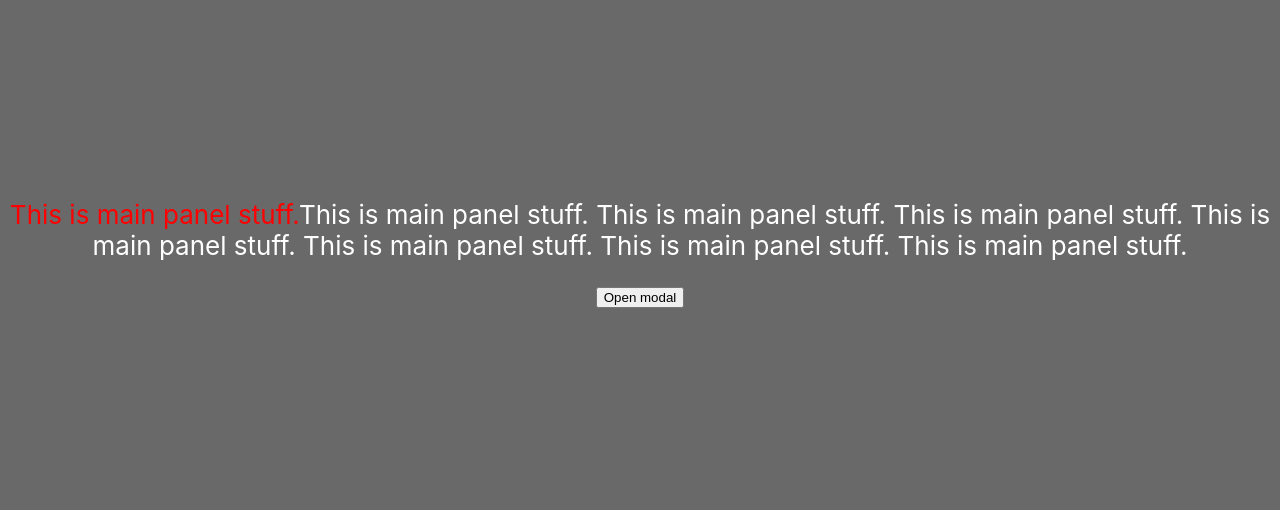
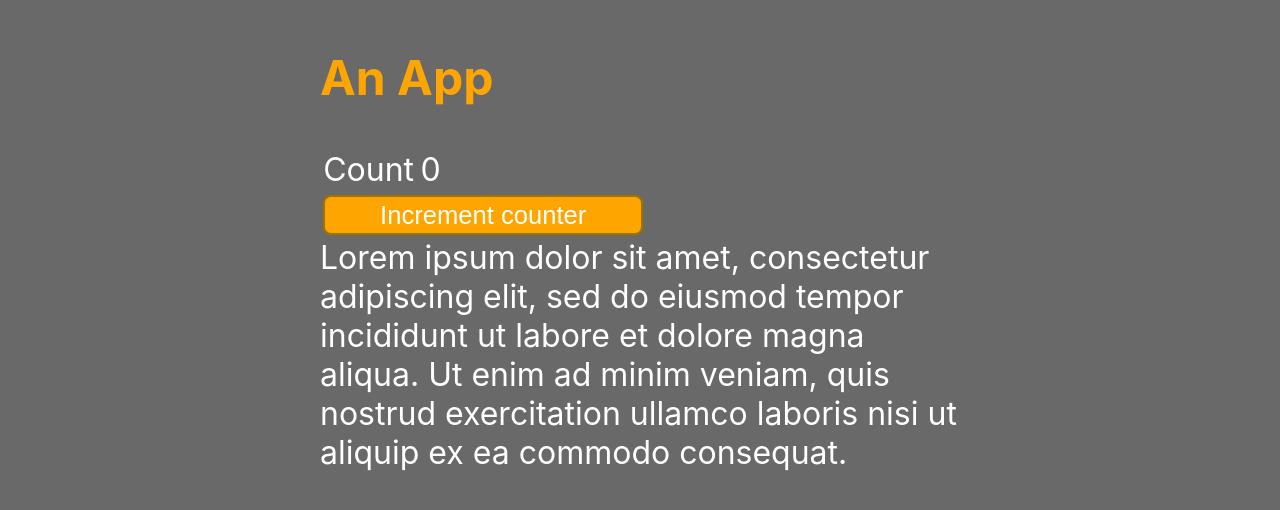
Before and after one commit to mauget/styled-modal, a React (Create React App) app: page / in a window 1280 px wide. Shown: the part 160-670 px from the top of the page. Built offline with nearby package versions, Linux system fonts and the light colour scheme.

Commit message:
Refactor; use counter increment for confirmand

```diff
--- a/src/App.css
+++ /dev/null
@@ -1,15 +0,0 @@
-.App {
-  text-align: center;
-  background-color: dimgray;
-  min-height: 100vh;
-  display: flex;
-  flex-direction: column;
-  align-items: center;
-  justify-content: center;
-  font-size: calc(10px + 2vmin);
-  color: white;
-}
-
-.App-link {
-  color: #61dafb;
-}
--- a/src/App.jsx
+++ b/src/App.jsx
@@ -1,26 +1,58 @@
 import React, {useState} from 'react';
-import './App.css';
-import ConfirmationModal from './styled/ConfirmationModal';
-import * as Pos from  './styled/ConfirmationModal';
+import styled from "styled-components";
+import ConfirmationModal from './ConfirmationModal';
+import * as Pos from './ConfirmationModal';
+import Counter from "./Counter";
 
-function handleMainClick() {
-    window.alert('Clicked main panel item');
-}
+const StyledApp = styled.div`
+  display: flex;
+  flex-direction: column;
+  align-items: center;
+  justify-content: center;
+  text-align: center;
+  background-color: dimgray;
+  min-height: 100vh;
+  font-size: 2.0rem;
+  color: white;
+`;
 
-function actOnModalResult(arg) {
-    console.warn(`Modal result: ${arg}`);
-    if (arg){
-        setTimeout(() => alert('Delete action placeholder'), 0);
-    }
-}
+const StyledPane = styled.div`
+  display: flex;
+  flex-direction: column;
+  align-items: start;
+  text-align: left;
+  margin: 4rem;
+  width: 50%;
+`;
+
+const StyledHeader = styled.h2`
+    color: orange;
+`;
+
+const StyledAppButton = styled.button`
+  background-color: orange;
+  color: white;
+  border: solid 2px #9f7500;
+  border-radius: 8px;
+  width: 20rem;
+  padding: 0.2rem;
+  margin: 0.2rem;
+  font-size: 1.6rem;
+`;
 
 function App() {
+    const [count, setCount] = useState(0);
     const [show, setShow] = useState(false);
-    const itemName = 'item one';
     const showModal = () => {
         setShow(true);
     };
 
+    const actOnModalResult = (arg) => {
+        console.warn(`Modal result: ${arg}`);
+        if (arg) {
+            setCount((prevCount) => prevCount + 1);
+        }
+    }
     const hideModal = (arg) => {
         setShow(false);
         actOnModalResult(arg);
@@ -28,20 +60,25 @@ function App() {
 
     return (
         <>
-            <div className="App">
-                <p><span style={{color: 'red', cursor: 'pointer'}}
-                         onClick={handleMainClick}>This is main panel stuff.</span>
-                    This is main panel stuff. This
-                    is main panel stuff. This is main panel stuff. This is
-                    main panel stuff. This is main panel stuff. This is main
-                    panel stuff. This is main panel stuff.</p>
-                <button type="button" onClick={showModal}>
-                    Open modal
-                </button>
-            </div>
-            <ConfirmationModal show={show} headerText="Confirm delete item?"
-                               handleClose={hideModal} openPos={Pos.CM_TOP_CENTER}>
-                {`Permanently delete "${itemName}"?`}
+            <StyledApp>
+                <StyledPane>
+                    <StyledHeader>An App</StyledHeader>
+                    <Counter labelText="Count" numericValue={count}/>
+                    <StyledAppButton type="button" onClick={showModal}>Increment counter</StyledAppButton>
+                    <div>
+                        Lorem ipsum dolor sit amet, consectetur adipiscing elit, sed do eiusmod
+                        tempor incididunt ut labore et dolore magna aliqua. Ut enim ad minim veniam,
+                        quis nostrud exercitation ullamco laboris nisi ut aliquip ex ea commodo
+                        consequat.
+                    </div>
+                </StyledPane>
+            </StyledApp>
+            <ConfirmationModal
+                show={show}
+                headerText="Confirmation"
+                handleClose={hideModal}
+                openPos={Pos.CM_CENTER_CENTER}>
+                {`Increment count "${count}"?`}
             </ConfirmationModal>
         </>
     );
--- a/src/styled/ConfirmationModal/ConfirmationModalImpl.jsx
+++ b/src/ConfirmationModal/ConfirmationModalImpl.jsx
@@ -61,10 +61,11 @@ const Button = styled.button`
     width: 5.0rem;
     padding: 0.2rem;
     margin: 0.2rem;
+    font-size: 1rem;
 `;
 
 const Header = styled.div`
-    font-size: calc(9px + 2vmin);
+    font-size: 2.4rem;
     color: rgba(0,0,139, 0.7);;
 `;
 
@@ -83,7 +84,7 @@ const ButtonBar = styled.div`
 `;
 
 const Slot = styled.div`
-    font-size: medium;
+    font-size: 1.6rem;
     color: inherit;
 `;
 
@@ -94,7 +95,7 @@ export default function ConfirmationModalImpl(props) {
         headerText, // text
         detailText, // html / inner text
         openPos // symbol for placement
-    } = {...props};
+    } = { ...props };
 
     const sendYes = () => handleClose(true);
 
@@ -114,14 +115,13 @@ export default function ConfirmationModalImpl(props) {
         </Model>
     );
 }
-
-ConfirmationModalImpl.defaultProps = {
+ConfirmationModalImpl.propTypes = {
     handleClose: PropTypes.func.isRequired,
-    show: PropTypes.bool,
+    show: PropTypes.bool.isRequired,
     headerText: PropTypes.string.isRequired,
     detailText: PropTypes.oneOfType([
         PropTypes.string,
         PropTypes.element
     ]).isRequired,
     openPos: PropTypes.symbol.isRequired
-}
+};
--- /dev/null
+++ b/src/Counter.jsx
@@ -0,0 +1,32 @@
+import React from 'react';
+import PropTypes from 'prop-types';
+import styled from "styled-components";
+
+const StyledCounter = styled.div`
+  display: flex;
+`;
+
+const StyledLabel = styled.div`
+  margin: 0.2rem;
+`;
+
+const StyledValue = styled.div`
+  margin: 0.2rem;
+`;
+
+export default function Counter({ labelText, numericValue }) {
+    return (
+        <StyledCounter>
+            <StyledLabel>{ labelText }</StyledLabel>
+            <StyledValue>{ numericValue }</StyledValue>
+        </StyledCounter>
+    );
+};
+Counter.propTypes = {
+    labelText: PropTypes.string,
+    numberValue: PropTypes.number,
+};
+Counter.defaultProps = {
+    labelText: 'Count',
+    numberValue: 0,
+};
```
Also changed, not shown: src/ConfirmationModal/index.jsx (renamed from src/styled/ConfirmationModal/index.jsx).
